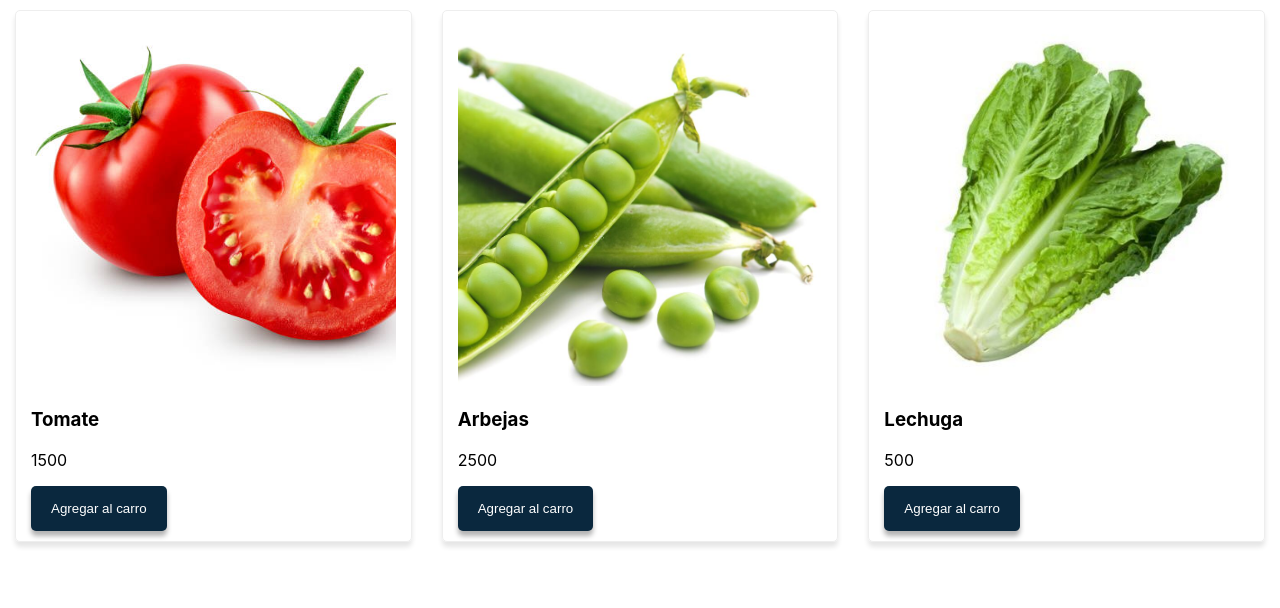
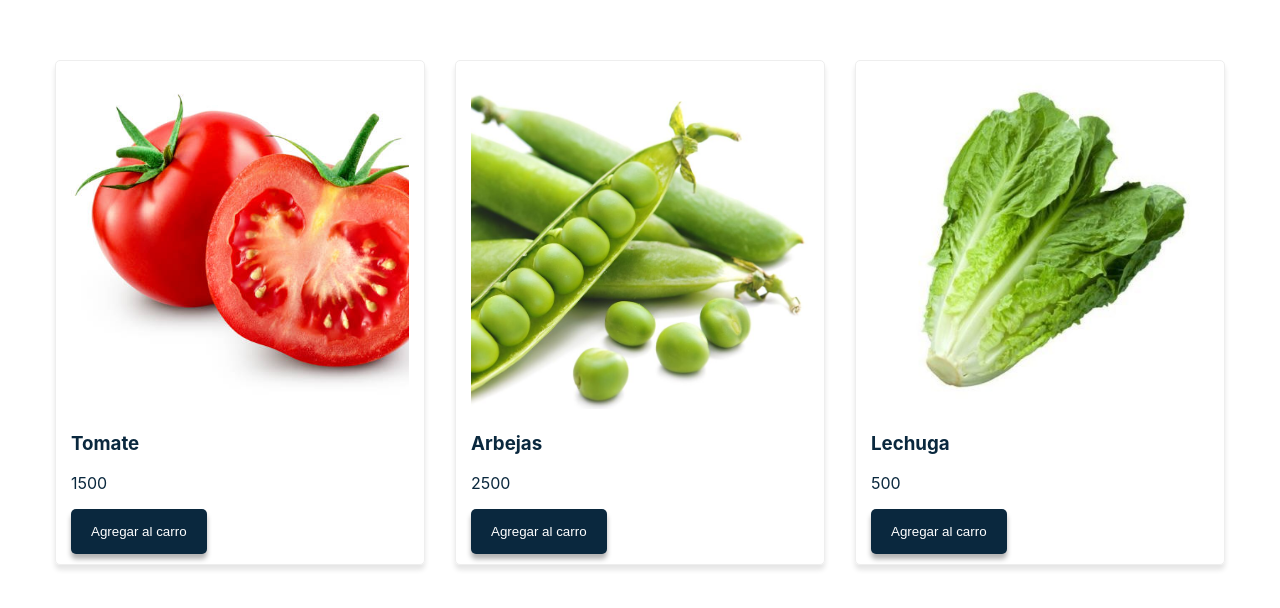
Before and after one commit to hrdax/proyecto-js, a React (Create React App) app in the folder carrito de compras react/carro-de-compras/: page / in a window 1280 px wide. Shown: the top 608 px of the page. Built offline with nearby package versions, Linux system fonts and the light colour scheme.

Commit message:
componente layout y style

```diff
--- a/carrito de compras react/carro-de-compras/src/App.js
+++ b/carrito de compras react/carro-de-compras/src/App.js
@@ -1,5 +1,7 @@
 import { Component } from 'react'
 import Productos from './components/Productos'
+import Layout from './components/Layout'
+
 
 class App extends Component {
   state ={
@@ -12,10 +14,12 @@
   render() {
     return (
       <div>
-        <Productos
-          agregarAlCarro={() => console.log('mmmm')}
-          productos={this.state.productos}
-        />
+        <Layout>
+          <Productos
+            agregarAlCarro={() => console.log('mmmm')}
+            productos={this.state.productos}
+          />
+        </Layout>
       </div>
     )
   }
--- /dev/null
+++ b/carrito de compras react/carro-de-compras/src/components/Layout.js
@@ -0,0 +1,33 @@
+import { Component } from 'react'
+
+const styles = {
+    layout: {
+        backgroundColor: '#fff',
+        color: '#0A283E',
+        alignItems: 'center',
+        display: 'flex',
+        flexDirection: 'column',
+        padding: '50px 0px'
+    },
+    container: {
+        width: '1200px',
+        display: 'flex',
+        flexDirection: 'row',
+        justifyContent: 'space-between'
+    }
+}
+
+
+class Layout extends Component {
+    render() {
+        return (
+            <div style={ styles.layout }>
+                <div style={ styles.container }>
+                    { this.props.children }
+                </div>
+            </div>
+        )
+    }
+}
+
+export default Layout
```
